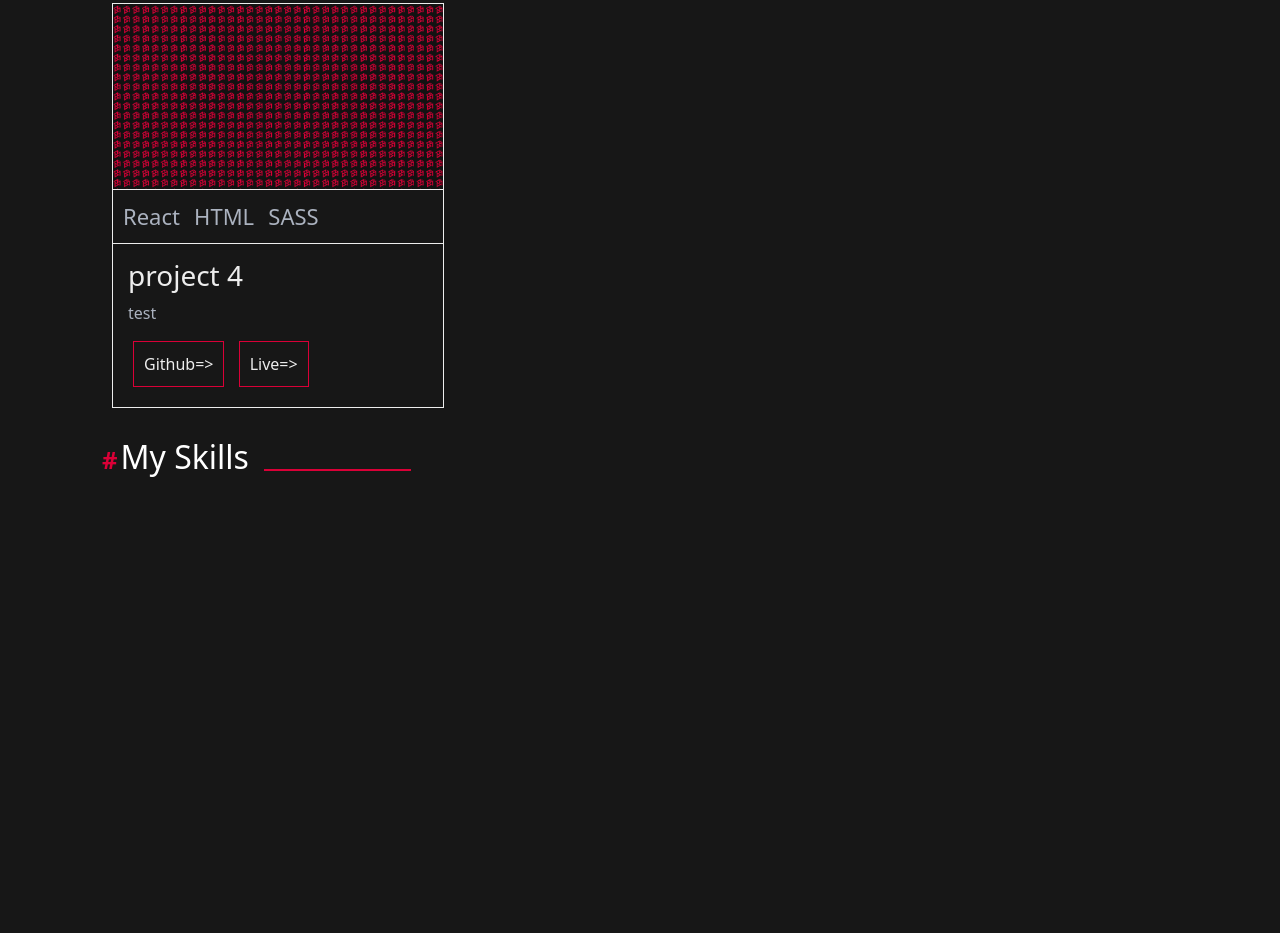
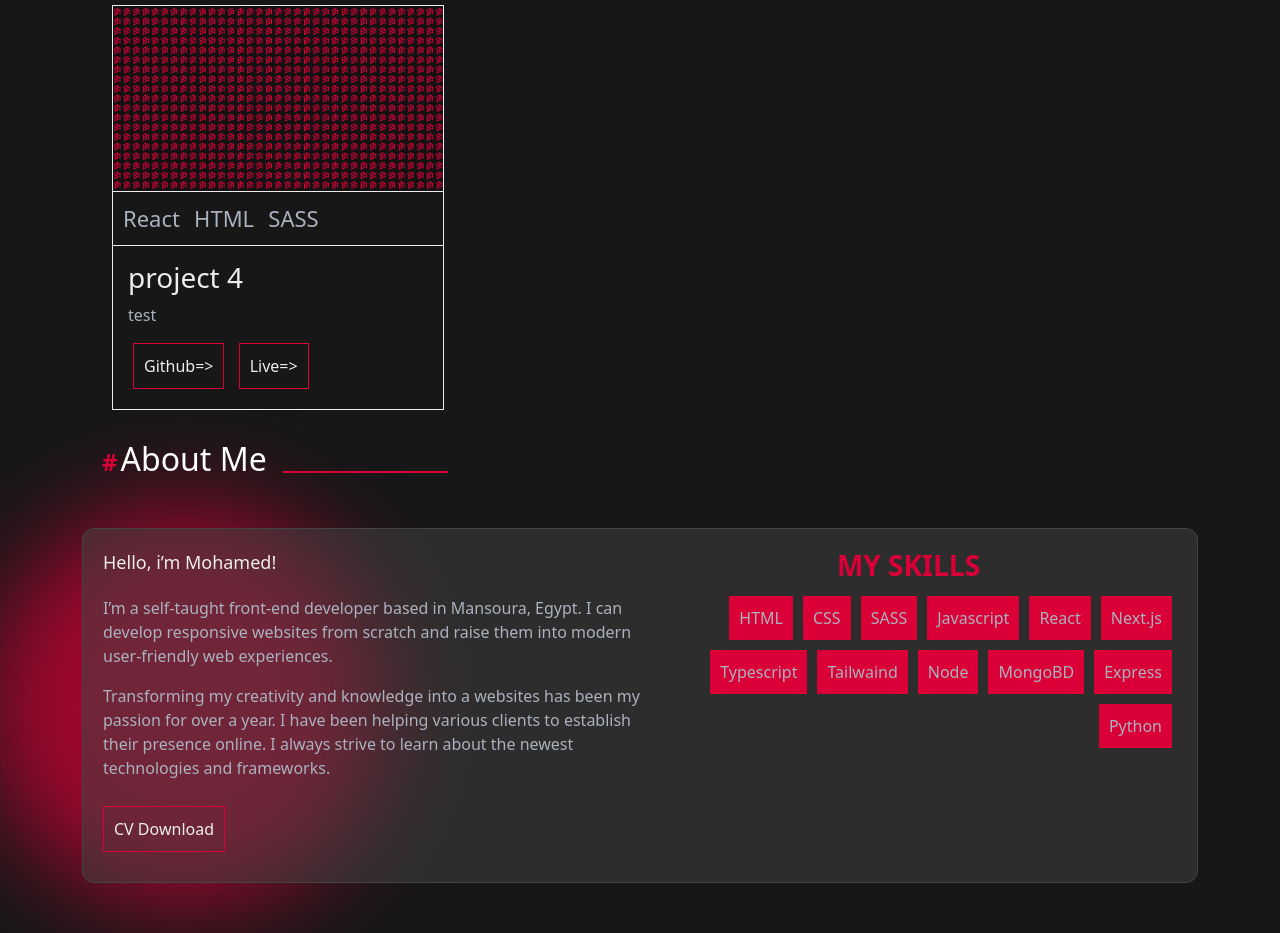
Before and after one commit to 3azizo/Profile, a website built with Parcel: page index.html in a window 1280 px wide. Shown: the part 1397-2330 px from the top of the page. Before the commit the page ends 1893 px from the top, so only its background shows below. Built offline with nearby package versions, Linux system fonts and the light colour scheme.

Commit message:
About me section

```diff
--- a/index.html
+++ b/index.html
@@ -115,7 +115,43 @@
       <div class="app-section">
         <div class="container">
           <div class="section-header">
-            <h2><strong class="hash">#</strong>My Skills</h2>
+            <h2><strong class="hash">#</strong>About Me</h2>
+          </div>
+          <div class="about">
+            <div class="info">
+              <div>
+                <span>Hello, i’m Mohamed!</span>
+                <p>
+                  I’m a self-taught front-end developer based in Mansoura,
+                  Egypt. I can develop responsive websites from scratch and
+                  raise them into modern user-friendly web experiences.
+                </p>
+                <p>
+                  Transforming my creativity and knowledge into a websites has
+                  been my passion for over a year. I have been helping various
+                  clients to establish their presence online. I always strive to
+                  learn about the newest technologies and frameworks.
+                </p>
+                <a class="btn-custom" href="#">CV Download</a>
+              </div>
+            </div>
+            <div class="skills">
+              <h3 class="my-skills">My Skills</h3>
+              <div class="skills-container">
+                <div class="skill">HTML</div>
+                <div class="skill">CSS</div>
+                <div class="skill">SASS</div>
+                <div class="skill">Javascript</div>
+                <div class="skill">React</div>
+                <div class="skill">Next.js</div>
+                <div class="skill">Typescript</div>
+                <div class="skill">Tailwaind</div>
+                <div class="skill">Node</div>
+                <div class="skill">MongoBD</div>
+                <div class="skill">Express</div>
+                <div class="skill">Python</div>
+              </div>
+            </div>
           </div>
         </div>
       </div>
--- a/src/sass/_base.scss
+++ b/src/sass/_base.scss
@@ -11,12 +11,12 @@ $textColor: #ededed;
 $mainColor-opacity: rgba($mainColor, 0.7);
 $gray: #abb2bf;
 
-.gradinent-red {
-  background: radial-gradient($mainColor, $bgColor);
+@mixin gradinent($color, $size, $blur) {
+  background: $color;
   border-radius: 50%;
-  filter: blur(40px);
-  width: 300px;
-  height: 300px;
+  filter: blur($blur);
+  width: $size;
+  height: $size;
 }
 
 ::-webkit-scrollbar {
@@ -54,6 +54,18 @@ body {
 .hidden {
   display: none;
 }
+a.btn-custom {
+  text-decoration: none;
+  color: $textColor;
+  border: 1px solid $mainColor;
+  padding: 10px;
+  margin: 10px 0;
+  display: inline-block;
+  transition: all 0.5s;
+  &:hover {
+    background-color: $mainColor;
+  }
+}
 
 .home {
   position: relative;
@@ -83,18 +95,6 @@ body {
         font-weight: 600;
         span {
           color: $mainColor;
-        }
-      }
-      a {
-        text-decoration: none;
-        color: $textColor;
-        border: 1px solid $mainColor;
-        padding: 10px;
-        margin: 10px 0;
-        display: inline-block;
-        transition: all 0.5s;
-        &:hover {
-          background-color: $mainColor;
         }
       }
     }
@@ -131,7 +131,8 @@ body {
   ul {
     margin: auto;
     border-radius: 12px;
-    background-color: $bgColor-2;
+    background-color: rgba($bgColor-2, 0.5);
+    border: 1px solid $bgColor-2;
     width: fit-content;
     display: flex;
     justify-content: flex-start;
@@ -292,3 +293,57 @@ body {
     transform: rotate(360deg);
   }
 }
+
+.about {
+  border-radius: 12px;
+  background-color: rgba($bgColor-2, 0.5);
+  border: 1px solid $bgColor-2;
+  position: relative;
+  width: 100%;
+  padding: 20px;
+  margin: 50px 0;
+  display: flex;
+  flex-wrap: wrap;
+  .info {
+    min-width: 300px;
+    flex: 1;
+    color: $gray;
+    span {
+      font-size: 18px;
+      color: $textColor;
+      display: block;
+      margin-bottom: 20px;
+    }
+  }
+  .skills {
+    min-width: 300px;
+    flex: 1;
+    text-align: center;
+    .my-skills {
+      color: $mainColor;
+      text-transform: uppercase;
+      font-weight: bold;
+    }
+    .skills-container {
+      display: flex;
+      justify-content: flex-end;
+      align-items: flex-end;
+      flex-wrap: wrap;
+      .skill {
+        color: $gray;
+        background-color: $mainColor;
+        padding: 10px;
+        margin: 5px;
+      }
+    }
+  }
+  &::before {
+    content: "";
+    position: absolute;
+    @include gradinent($mainColor-opacity, 400px, 50px);
+    top: 50%;
+    left: -100px;
+    z-index: -1;
+    transform: translateY(-50%);
+  }
+}
```
